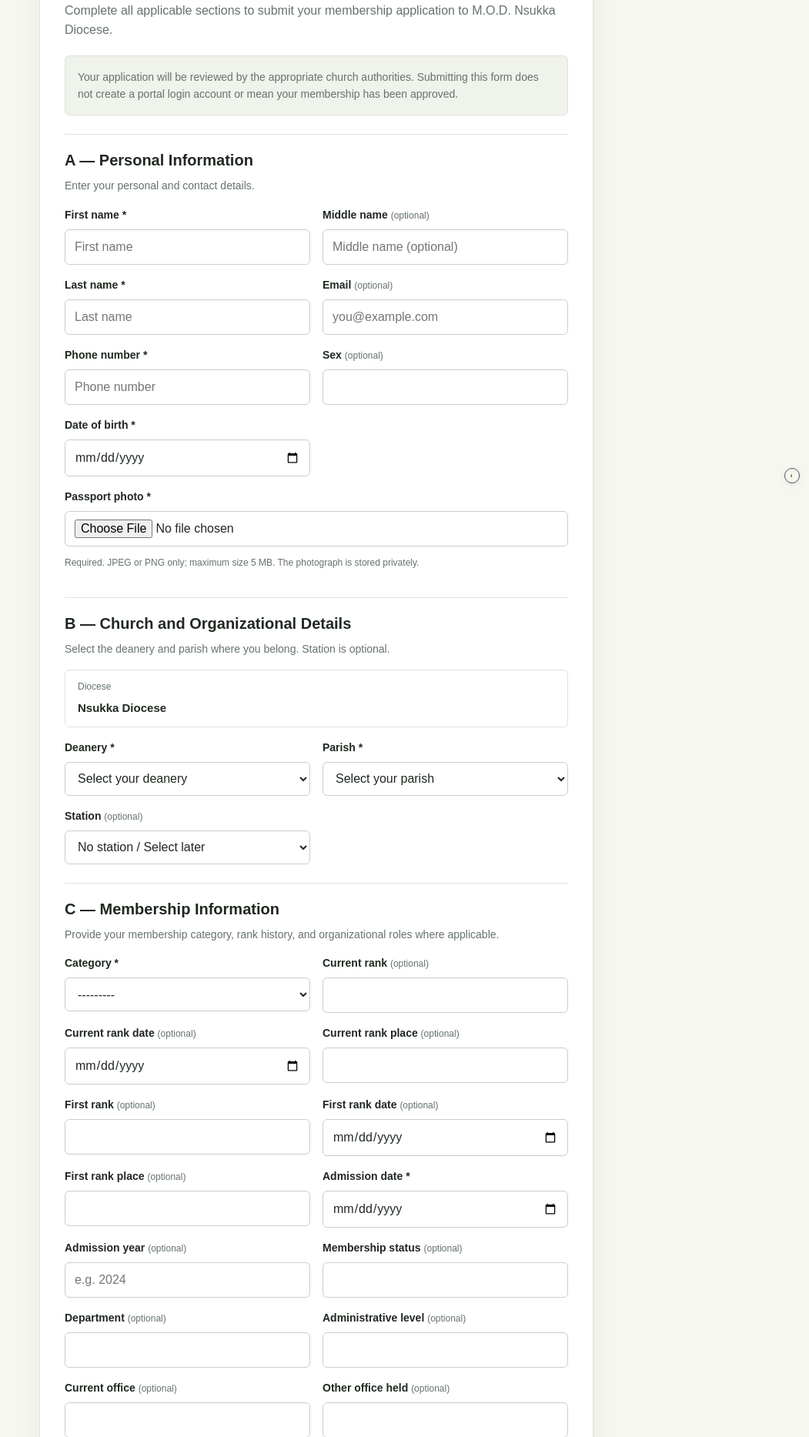
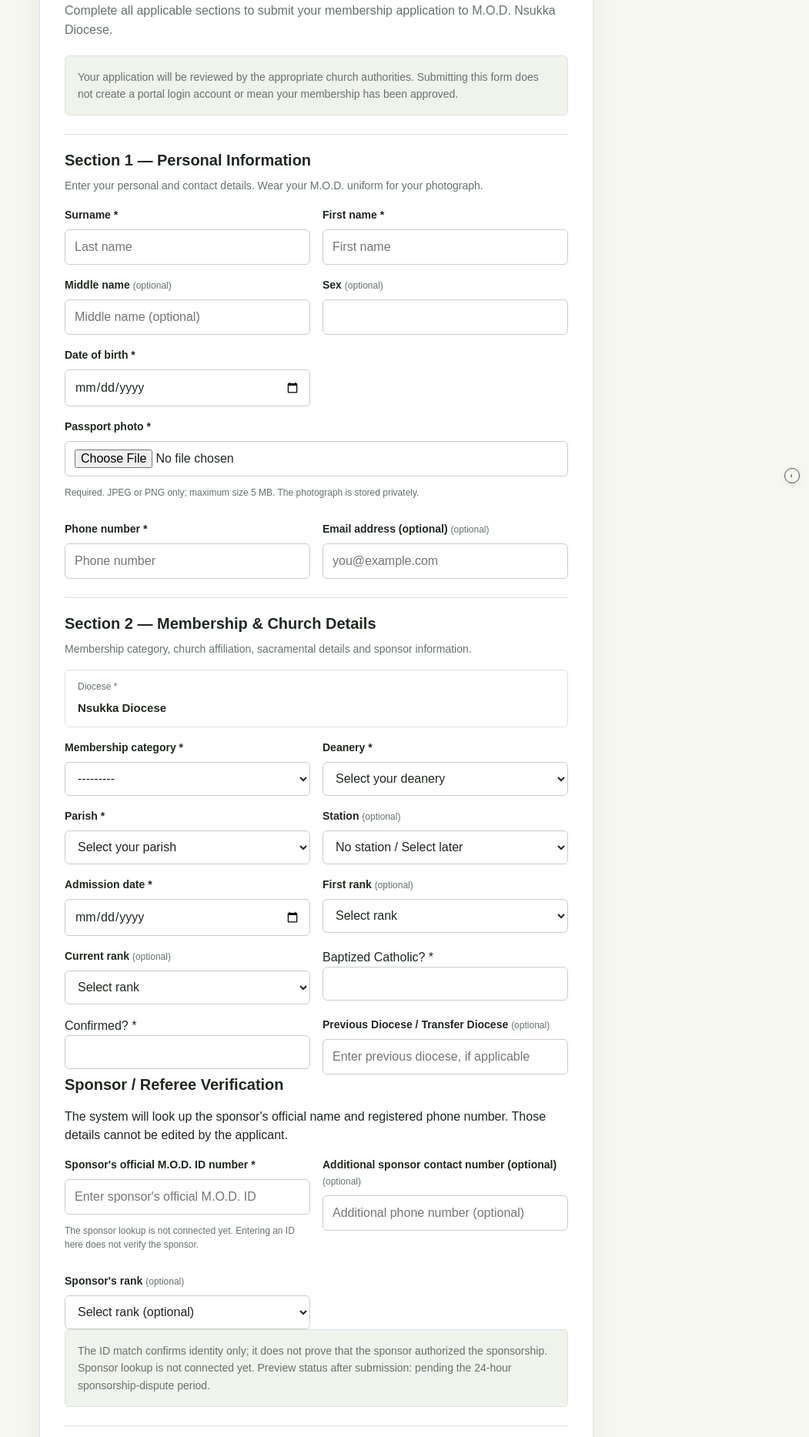
Before and after one commit to Deglobeal/mod-nsukka-diocese-management, a Django app: page /members/register/ in a window 1280 px wide. Shown: the part 160-2027 px from the top of the page at 77% size, without its empty margins (229-1280 px from the left). Run offline with Django 5.2, Linux system fonts and the light colour scheme; data that the repository does not hold is empty; some libraries are stand-ins or nearby versions.

Commit message:
fix membership registration form fields

```diff
--- a/apps/members/forms/registration_form.py
+++ b/apps/members/forms/registration_form.py
@@ -134,6 +134,10 @@ class MembershipRegistrationForm(forms.ModelForm):
                 "type": "date",
                 "autocomplete": "bday",
             }),
+            "passport_photo": forms.ClearableFileInput(attrs={
+                "accept": "image/*",
+                "capture": "user",
+            }),
             "current_rank_date": forms.DateInput(attrs={
                 "type": "date",
             }),
@@ -167,6 +171,116 @@ class MembershipRegistrationForm(forms.ModelForm):
 
     def __init__(self, *args, **kwargs):
         super().__init__(*args, **kwargs)
+        # Temporary form-only fields. Database persistence and sponsor
+        # verification will be implemented and tested in a later step.
+        self.fields["baptized_catholic"] = forms.ChoiceField(
+            label="Baptized Catholic?",
+            choices=[("", "Select an answer"), ("yes", "Yes"), ("no", "No")],
+            required=True,
+        )
+        self.fields["confirmed"] = forms.ChoiceField(
+            label="Confirmed?",
+            choices=[("", "Select an answer"), ("yes", "Yes"), ("no", "No")],
+            required=True,
+        )
+        self.fields["previous_diocese"] = forms.CharField(
+            label="Previous Diocese / Transfer Diocese",
+            max_length=150,
+            required=False,
+            widget=forms.TextInput(attrs={
+                "placeholder": "Enter previous diocese, if applicable",
+            }),
+        )
+        self.fields["sponsor_membership_id"] = forms.CharField(
+            label="Sponsor's official M.O.D. ID number",
+            max_length=100,
+            required=True,
+            widget=forms.TextInput(attrs={
+                "placeholder": "Enter sponsor's official M.O.D. ID",
+                "autocomplete": "off",
+            }),
+            help_text=(
+                "The sponsor lookup is not connected yet. Entering an ID "
+                "here does not verify the sponsor."
+            ),
+        )
+        self.fields["sponsor_additional_phone"] = forms.CharField(
+            label="Additional sponsor contact number",
+            max_length=30,
+            required=False,
+            widget=forms.TelInput(attrs={
+                "placeholder": "Additional phone number (optional)",
+            }),
+        )
+        self.fields["sponsor_rank"] = forms.ChoiceField(
+            label="Sponsor's rank",
+            choices=[
+                ("", "Select rank (optional)"),
+                ("Major", "Major"),
+                ("Major General", "Major General"),
+                ("Supreme General", "Supreme General"),
+            ],
+            required=False,
+        )
+        self.fields["marital_status"] = forms.ChoiceField(
+            label="Marital status",
+            choices=[("", "Select marital status"), ("Single", "Single"), ("Married", "Married"), ("Widowed", "Widowed")],
+            required=True,
+        )
+
+
+        # Additional approved form fields. These new values are not persisted yet.
+        self.fields["next_of_kin_relationship"] = forms.CharField(label="Next of Kin — Relationship", max_length=100, required=False)
+        self.fields["emergency_contact_relationship"] = forms.CharField(label="Emergency Contact 1 — Relationship", max_length=100, required=False)
+        self.fields["emergency_contact_2_name"] = forms.CharField(label="Emergency Contact 2 — Full name", max_length=200, required=False)
+        self.fields["emergency_contact_2_phone"] = forms.CharField(label="Emergency Contact 2 — Phone number", max_length=30, required=False, widget=forms.TelInput())
+        self.fields["emergency_contact_2_relationship"] = forms.CharField(label="Emergency Contact 2 — Relationship", max_length=100, required=False)
+        self.fields["medical_evidence"] = forms.FileField(
+            label="Medical or laboratory evidence (private upload)", required=False,
+            help_text="Private storage and access controls must be implemented before this upload is used operationally.",
+        )
+        self.fields["medical_confidentiality_acknowledged"] = forms.BooleanField(
+            label="I acknowledge the confidential handling of my medical information under the Diocese's approved privacy policy.",
+            required=True,
+        )
+
+        # Labels, requiredness and controls from the approved form.
+        self.fields["last_name"].label = "Surname"
+        self.fields["last_name"].required = True
+        self.fields["first_name"].label = "First name"
+        self.fields["first_name"].required = True
+        self.fields["middle_name"].label = "Middle name"
+        self.fields["middle_name"].required = True
+        self.fields["email"].label = "Email address (optional)"
+        self.fields["email"].required = False
+        self.fields["phone_number"].label = "Phone number"
+        self.fields["category"].label = "Membership category"
+        self.fields["category"].widget = forms.Select()
+        category_labels = {
+            "regular_member": "Regular Member",
+            "regular member": "Regular Member",
+            "patron": "Patron / Matron",
+            "matron": "Patron / Matron",
+            "chaplain": "Chaplain",
+            "chapline": "Chaplain",
+        }
+        self.fields["category"].choices = [
+            (value, category_labels.get(str(value).strip().lower(), label))
+            for value, label in self.fields["category"].choices
+        ]
+        self.fields["baptized_catholic"].widget = forms.RadioSelect()
+        self.fields["confirmed"].widget = forms.RadioSelect()
+        rank_choices = [("", "Select rank"), ("Major", "Major"), ("Major General", "Major General"), ("Supreme General", "Supreme General")]
+        for rank_field in ("first_rank", "current_rank"):
+            self.fields[rank_field] = forms.ChoiceField(
+                label="First rank" if rank_field == "first_rank" else "Current rank",
+                choices=rank_choices, required=False,
+                initial=getattr(self.instance, rank_field, "") or "",
+            )
+        self.fields["previous_diocese"].label = "Previous Diocese / Transfer Diocese"
+        self.fields["sponsor_membership_id"].label = "Sponsor's official M.O.D. ID number"
+        self.fields["sponsor_additional_phone"].label = "Additional sponsor contact number (optional)"
+        self.fields["sponsor_rank"].label = "Sponsor's rank"
 
         self.fields["deanery"].queryset = Deanery.objects.filter(
             is_active=True,
--- a/apps/members/templates/members/registration.html
+++ b/apps/members/templates/members/registration.html
@@ -30,93 +30,146 @@
                 </div>
             {% endif %}
 
+            {% if form.errors %}
+                <div
+                    class="registration-error-summary"
+                    role="alert"
+                    aria-labelledby="registration-error-title"
+                    tabindex="-1"
+                >
+                    <h2 id="registration-error-title">
+                        Please correct the following errors
+                    </h2>
+                    <p>Choose an item below to jump to the relevant field.</p>
+                    <ul>
+                        {% for field in form %}
+                            {% for error in field.errors %}
+                                <li>
+                                    <a href="#{{ field.id_for_label }}">
+                                        {{ field.label }}: {{ error }}
+                                    </a>
+                                </li>
+                            {% endfor %}
+                        {% endfor %}
+                    </ul>
+                </div>
+            {% endif %}
+
             <section class="registration-section" aria-labelledby="registration-section-a">
-                <h2 class="registration-section-title" id="registration-section-a">A — Personal Information</h2>
-                <p class="registration-section-description">Enter your personal and contact details.</p>
+                <h2 class="registration-section-title" id="registration-section-a">Section 1 — Personal Information</h2>
+                <p class="registration-section-description">Enter your personal and contact details. Wear your M.O.D. uniform for your photograph.</p>
                 <div class="registration-grid">
+                    {% include "members/partials/registration_field.html" with field=form.last_name %}
                     {% include "members/partials/registration_field.html" with field=form.first_name %}
                     {% include "members/partials/registration_field.html" with field=form.middle_name %}
-                    {% include "members/partials/registration_field.html" with field=form.last_name %}
-                    {% include "members/partials/registration_field.html" with field=form.email %}
-                    {% include "members/partials/registration_field.html" with field=form.phone_number %}
                     {% include "members/partials/registration_field.html" with field=form.sex %}
                     {% include "members/partials/registration_field.html" with field=form.date_of_birth %}
                     {% include "members/partials/registration_field.html" with field=form.passport_photo %}
+                    {% include "members/partials/registration_field.html" with field=form.phone_number %}
+                    {% include "members/partials/registration_field.html" with field=form.email %}
                 </div>
             </section>
 
             <section class="registration-section" aria-labelledby="registration-section-b">
-                <h2 class="registration-section-title" id="registration-section-b">B — Church and Organizational Details</h2>
-                <p class="registration-section-description">Select the deanery and parish where you belong. Station is optional.</p>
-                <div class="registration-fixed-value">
-                    <span class="registration-fixed-label">Diocese</span>
-                    <strong>Nsukka Diocese</strong>
-                </div>
+                <h2 class="registration-section-title" id="registration-section-b">Section 2 — Membership &amp; Church Details</h2>
+                <p class="registration-section-description">Membership category, church affiliation, sacramental details and sponsor information.</p>
+                <div class="registration-fixed-value"><span class="registration-fixed-label">Diocese *</span><strong>Nsukka Diocese</strong></div>
                 <div class="registration-grid">
+                    {% include "members/partials/registration_field.html" with field=form.category %}
                     {% include "members/partials/registration_field.html" with field=form.deanery %}
                     {% include "members/partials/registration_field.html" with field=form.parish %}
                     {% include "members/partials/registration_field.html" with field=form.station %}
+                    {% include "members/partials/registration_field.html" with field=form.admission_date %}
+                    {% include "members/partials/registration_field.html" with field=form.first_rank %}
+                    {% include "members/partials/registration_field.html" with field=form.current_rank %}
+                    <div class="registration-field registration-radio-field">
+                        <span class="registration-field-label">Baptized Catholic? <span aria-hidden="true">*</span></span>
+                        <div class="registration-radio-options" role="group" aria-label="Baptized Catholic?">
+                            {{ form.baptized_catholic }}
+                        </div>
+                        {% for error in form.baptized_catholic.errors %}<p class="registration-error">{{ error }}</p>{% endfor %}
+                    </div>
+                    <div class="registration-field registration-radio-field">
+                        <span class="registration-field-label">Confirmed? <span aria-hidden="true">*</span></span>
+                        <div class="registration-radio-options" role="group" aria-label="Confirmed?">
+                            {{ form.confirmed }}
+                        </div>
+                        {% for error in form.confirmed.errors %}<p class="registration-error">{{ error }}</p>{% endfor %}
+                    </div>
+                    {% include "members/partials/registration_field.html" with field=form.previous_diocese %}
                 </div>
+                <h3 class="registration-section-title">Sponsor / Referee Verification</h3>
+                <p>The system will look up the sponsor's official name and registered phone number. Those details cannot be edited by the applicant.</p>
+                <div class="registration-grid">
+                    {% include "members/partials/registration_field.html" with field=form.sponsor_membership_id %}
+                    {% include "members/partials/registration_field.html" with field=form.sponsor_additional_phone %}
+                    {% include "members/partials/registration_field.html" with field=form.sponsor_rank %}
+                </div>
+                <p class="registration-notice">The ID match confirms identity only; it does not prove that the sponsor authorized the sponsorship. Sponsor lookup is not connected yet. Preview status after submission: pending the 24-hour sponsorship-dispute period.</p>
             </section>
 
             <section class="registration-section" aria-labelledby="registration-section-c">
-                <h2 class="registration-section-title" id="registration-section-c">C — Membership Information</h2>
-                <p class="registration-section-description">Provide your membership category, rank history, and organizational roles where applicable.</p>
+                <h2 class="registration-section-title" id="registration-section-c">Section 3 — Background &amp; Marital Status</h2>
+                <p class="registration-section-description">Marital status is recorded for administrative consideration; it does not by itself determine eligibility for an office.</p>
                 <div class="registration-grid">
-                    {% include "members/partials/registration_field.html" with field=form.category %}
-                    {% include "members/partials/registration_field.html" with field=form.current_rank %}
-                    {% include "members/partials/registration_field.html" with field=form.current_rank_date %}
-                    {% include "members/partials/registration_field.html" with field=form.current_rank_place %}
-                    {% include "members/partials/registration_field.html" with field=form.first_rank %}
-                    {% include "members/partials/registration_field.html" with field=form.first_rank_date %}
-                    {% include "members/partials/registration_field.html" with field=form.first_rank_place %}
-                    {% include "members/partials/registration_field.html" with field=form.admission_date %}
-                    {% include "members/partials/registration_field.html" with field=form.admission_year %}
-                    {% include "members/partials/registration_field.html" with field=form.membership_status %}
-                    {% include "members/partials/registration_field.html" with field=form.department %}
-                    {% include "members/partials/registration_field.html" with field=form.administrative_level %}
-                    {% include "members/partials/registration_field.html" with field=form.current_office %}
-                    {% include "members/partials/registration_field.html" with field=form.other_office_held %}
+                    {% include "members/partials/registration_field.html" with field=form.marital_status %}
+                    {% include "members/partials/registration_field.html" with field=form.state_of_origin %}
+                    {% include "members/partials/registration_field.html" with field=form.local_government_area %}
+                    {% include "members/partials/registration_field.html" with field=form.village_town %}
+                    {% include "members/partials/registration_field.html" with field=form.residential_address %}
+                    {% include "members/partials/registration_field.html" with field=form.occupation %}
+                    {% include "members/partials/registration_field.html" with field=form.home_diocese %}
                 </div>
             </section>
 
             <section class="registration-section" aria-labelledby="registration-section-d">
-                <h2 class="registration-section-title" id="registration-section-d">D — Background and Address</h2>
-                <p class="registration-section-description">Add your background, residence, and next-of-kin details where available.</p>
+                <h2 class="registration-section-title" id="registration-section-d">Section 4 — Next of Kin &amp; Emergency Contacts</h2>
+                <h3 class="registration-section-title">Next of Kin</h3>
                 <div class="registration-grid">
-                    {% include "members/partials/registration_field.html" with field=form.village_town %}
-                    {% include "members/partials/registration_field.html" with field=form.state_of_origin %}
-                    {% include "members/partials/registration_field.html" with field=form.local_government_area %}
-                    {% include "members/partials/registration_field.html" with field=form.occupation %}
-                    {% include "members/partials/registration_field.html" with field=form.residential_address %}
-                    {% include "members/partials/registration_field.html" with field=form.home_diocese %}
                     {% include "members/partials/registration_field.html" with field=form.next_of_kin_name %}
                     {% include "members/partials/registration_field.html" with field=form.next_of_kin_phone %}
+                    {% include "members/partials/registration_field.html" with field=form.next_of_kin_relationship %}
+                </div>
+                <h3 class="registration-section-title">Emergency Contact 1</h3>
+                <div class="registration-grid">
+                    {% include "members/partials/registration_field.html" with field=form.emergency_contact_name %}
+                    {% include "members/partials/registration_field.html" with field=form.emergency_contact_phone %}
+                    {% include "members/partials/registration_field.html" with field=form.emergency_contact_relationship %}
+                </div>
+                <h3 class="registration-section-title">Emergency Contact 2</h3>
+                <div class="registration-grid">
+                    {% include "members/partials/registration_field.html" with field=form.emergency_contact_2_name %}
+                    {% include "members/partials/registration_field.html" with field=form.emergency_contact_2_phone %}
+                    {% include "members/partials/registration_field.html" with field=form.emergency_contact_2_relationship %}
                 </div>
             </section>
 
             <section class="registration-section" aria-labelledby="registration-section-e">
-                <h2 class="registration-section-title" id="registration-section-e">E — Emergency and Health Information</h2>
-                <p class="registration-section-description">Provide your health details accurately. Blood group, genotype, height, and weight are required. Medical conditions, allergies, and medications are optional. Health details are confidential and restricted to authorized personnel.</p>
+                <h2 class="registration-section-title" id="registration-section-e">Section 5 — Health &amp; Medical Information</h2>
+                <p class="registration-section-description">Medical information is confidential. Routine parish and deanery reviewers must not have access to confidential medical details or evidence.</p>
+                <h3 class="registration-section-title">Basic Health Information</h3>
                 <div class="registration-grid">
-                    {% include "members/partials/registration_field.html" with field=form.emergency_contact_name %}
-                    {% include "members/partials/registration_field.html" with field=form.emergency_contact_phone %}
                     {% include "members/partials/registration_field.html" with field=form.blood_group %}
                     {% include "members/partials/registration_field.html" with field=form.genotype %}
                     {% include "members/partials/registration_field.html" with field=form.height_cm %}
                     {% include "members/partials/registration_field.html" with field=form.weight_kg %}
+                </div>
+                <h3 class="registration-section-title">Confidential Medical Information</h3>
+                <div class="registration-grid">
                     {% include "members/partials/registration_field.html" with field=form.medical_conditions %}
                     {% include "members/partials/registration_field.html" with field=form.allergies_medications %}
+                    {% include "members/partials/registration_field.html" with field=form.medical_evidence %}
+                    {% include "members/partials/registration_field.html" with field=form.medical_confidentiality_acknowledged %}
                 </div>
+                <p class="registration-notice">Required backend access restriction: only the authorized Diocesan Chairman and Medical Director may access confidential medical details and medical evidence.</p>
             </section>
 
             <section class="registration-section" aria-labelledby="registration-section-f">
-                <h2 class="registration-section-title" id="registration-section-f">F — Declaration and Submission</h2>
-                <p class="registration-section-description">Review the declarations before submitting. Your submission date and time are recorded automatically by the server.</p>
+                <h2 class="registration-section-title" id="registration-section-f">Section 6 — Declaration &amp; Submission</h2>
+                <p class="registration-section-description">Review each declaration before submitting.</p>
                 <div class="registration-grid">
                     {% include "members/partials/registration_field.html" with field=form.declaration_accepted %}
                     {% include "members/partials/registration_field.html" with field=form.verification_consent %}
-                    {% include "members/partials/registration_field.html" with field=form.signature_image %}
                 </div>
             </section>
 
```
Also changed, not shown: apps/members/tests/test_registration.py (+9 -2 lines), static/css/pages/registration.css (+41 -0 lines).
